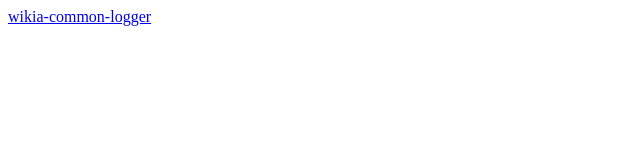
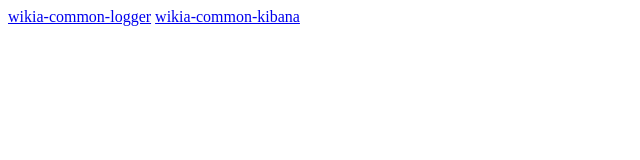
Before and after one commit to Wikia/Wikia.github.io, a plain HTML site: page wikia-common-pypi/index.html in a window 1280 px wide. Shown: the whole page, without its empty margins (0-640 px from the left). Drawn offline with Linux system fonts and the light colour scheme.

Commit message:
add wikia-common-kibana

```diff
--- a/wikia-common-pypi/index.html
+++ b/wikia-common-pypi/index.html
@@ -1 +1,2 @@
 <a href="wikia-common-logger/">wikia-common-logger</a>
+<a href="wikia-common-kibana/">wikia-common-kibana</a>
```
Also changed, not shown: wikia-common-pypi/wikia-common-kibana/index.html (added, +1 -0 lines), 1 other file.
